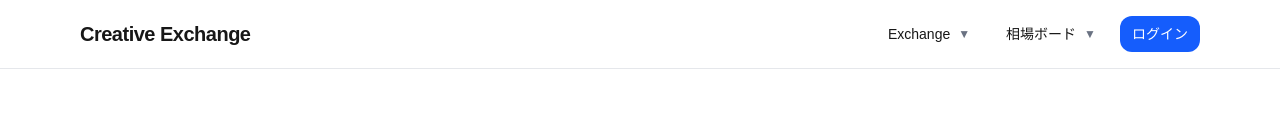
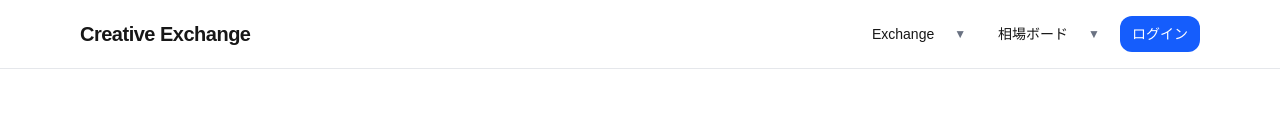
Before and after one commit to TAIGA-SAKONOE/creative-exchange, a Next.js app in the folder creative-exchange/: page / in a window 1280 px wide. Shown: the top 138 px of the page. Built offline with nearby package versions, Linux system fonts and the light colour scheme; no server answers.

Commit message:
Update AppHeader.tsx

```diff
--- a/creative-exchange/app/components/AppHeader.tsx
+++ b/creative-exchange/app/components/AppHeader.tsx
@@ -54,20 +54,31 @@ export default function AppHeader() {
                 onMouseEnter={() => setExchangeOpen(true)}
                 onMouseLeave={() => setExchangeOpen(false)}
               >
+                <div className="inline-flex w-full md:w-auto rounded-xl hover:bg-gray-100 transition overflow-hidden">
+                  <Link
+                    href="/exchange?tab=requests"
+                    onClick={closeDropdowns}
+                    className="px-3 py-2"
+                  >
+                    Exchange
+                  </Link>
+
                   <button
                     type="button"
-                  onClick={() => {
+                    onClick={(e) => {
+                      e.preventDefault()
                       setExchangeOpen((prev) => !prev)
                       setMarketOpen(false)
                     }}
-                  className="w-full md:w-auto px-3 py-2 rounded-xl hover:bg-gray-100 transition text-left md:text-center inline-flex items-center justify-between gap-2"
+                    className="px-2 py-2 text-xs text-gray-500 hover:bg-gray-200 transition"
+                    aria-label="Exchangeメニューを開く"
                   >
-                  <span>Exchange</span>
-                  <span className="text-xs text-gray-500">▼</span>
+                    ▼
                   </button>
+                </div>
 
                 {exchangeOpen && (
-                  <div className="md:absolute md:left-0 md:top-full md:pt-2 w-full md:w-52 z-50">
+                  <div className="md:absolute md:left-0 md:top-full md:pt-2 w-full md:w-56 z-50">
                     <div className="bg-white border border-gray-200 rounded-2xl shadow-xl p-2">
                       <Link
                         href="/exchange?tab=requests"
@@ -82,7 +93,7 @@ export default function AppHeader() {
                         onClick={closeDropdowns}
                         className="block px-4 py-3 rounded-xl hover:bg-gray-100 transition"
                       >
-                        クリエイターを探す
+                        人を探す
                       </Link>
 
                       <Link
@@ -100,6 +111,16 @@ export default function AppHeader() {
                       >
                         出品する
                       </Link>
+
+                      <div className="my-2 border-t border-gray-100" />
+
+                      <Link
+                        href="/request/new"
+                        onClick={closeDropdowns}
+                        className="block px-4 py-3 rounded-xl hover:bg-blue-50 text-blue-700 font-medium transition"
+                      >
+                        新しい依頼を作成
+                      </Link>
                     </div>
                   </div>
                 )}
@@ -110,17 +131,28 @@ export default function AppHeader() {
                 onMouseEnter={() => setMarketOpen(true)}
                 onMouseLeave={() => setMarketOpen(false)}
               >
+                <div className="inline-flex w-full md:w-auto rounded-xl hover:bg-gray-100 transition overflow-hidden">
+                  <Link
+                    href="/market?tab=commission"
+                    onClick={closeDropdowns}
+                    className="px-3 py-2"
+                  >
+                    相場ボード
+                  </Link>
+
                   <button
                     type="button"
-                  onClick={() => {
+                    onClick={(e) => {
+                      e.preventDefault()
                       setMarketOpen((prev) => !prev)
                       setExchangeOpen(false)
                     }}
-                  className="w-full md:w-auto px-3 py-2 rounded-xl hover:bg-gray-100 transition text-left md:text-center inline-flex items-center justify-between gap-2"
+                    className="px-2 py-2 text-xs text-gray-500 hover:bg-gray-200 transition"
+                    aria-label="相場ボードメニューを開く"
                   >
-                  <span>相場ボード</span>
-                  <span className="text-xs text-gray-500">▼</span>
+                    ▼
                   </button>
+                </div>
 
                 {marketOpen && (
                   <div className="md:absolute md:left-0 md:top-full md:pt-2 w-full md:w-60 z-50">
```
Lines whose indentation alone changed are shown as unchanged.
